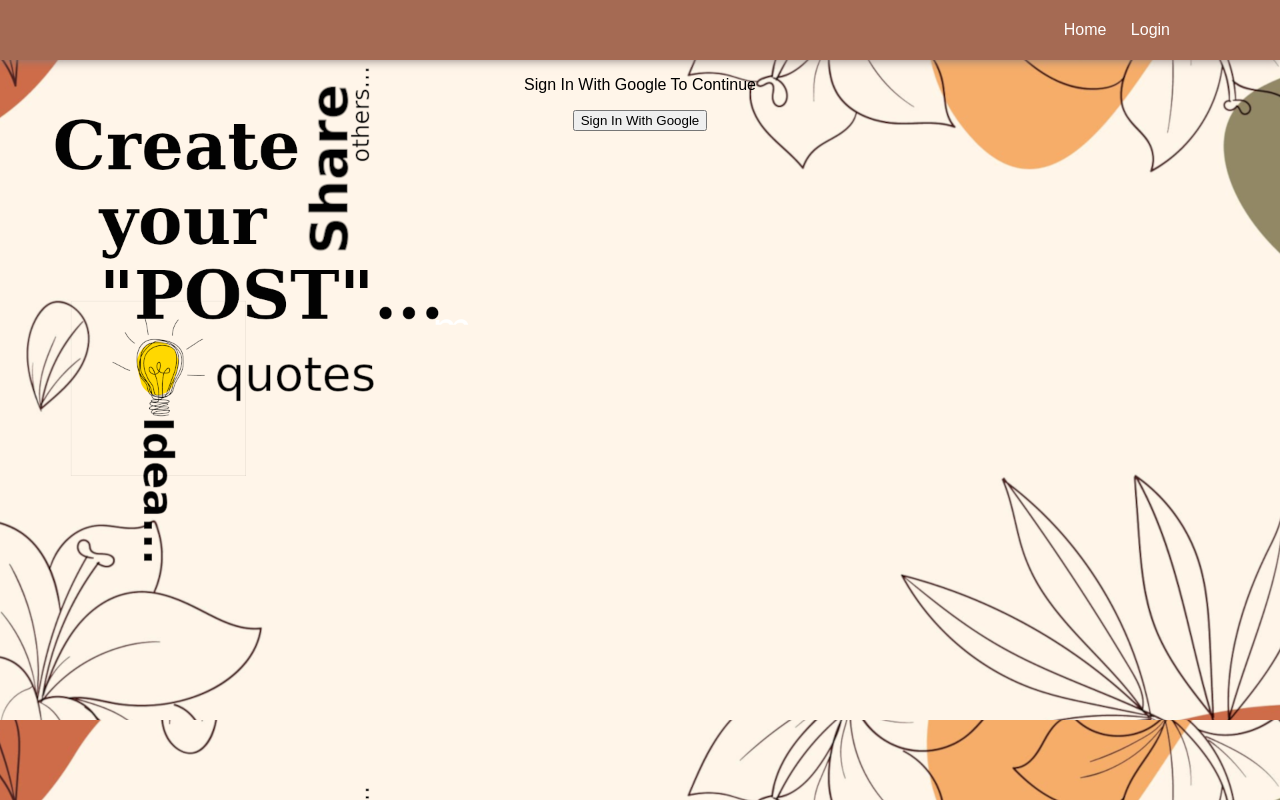
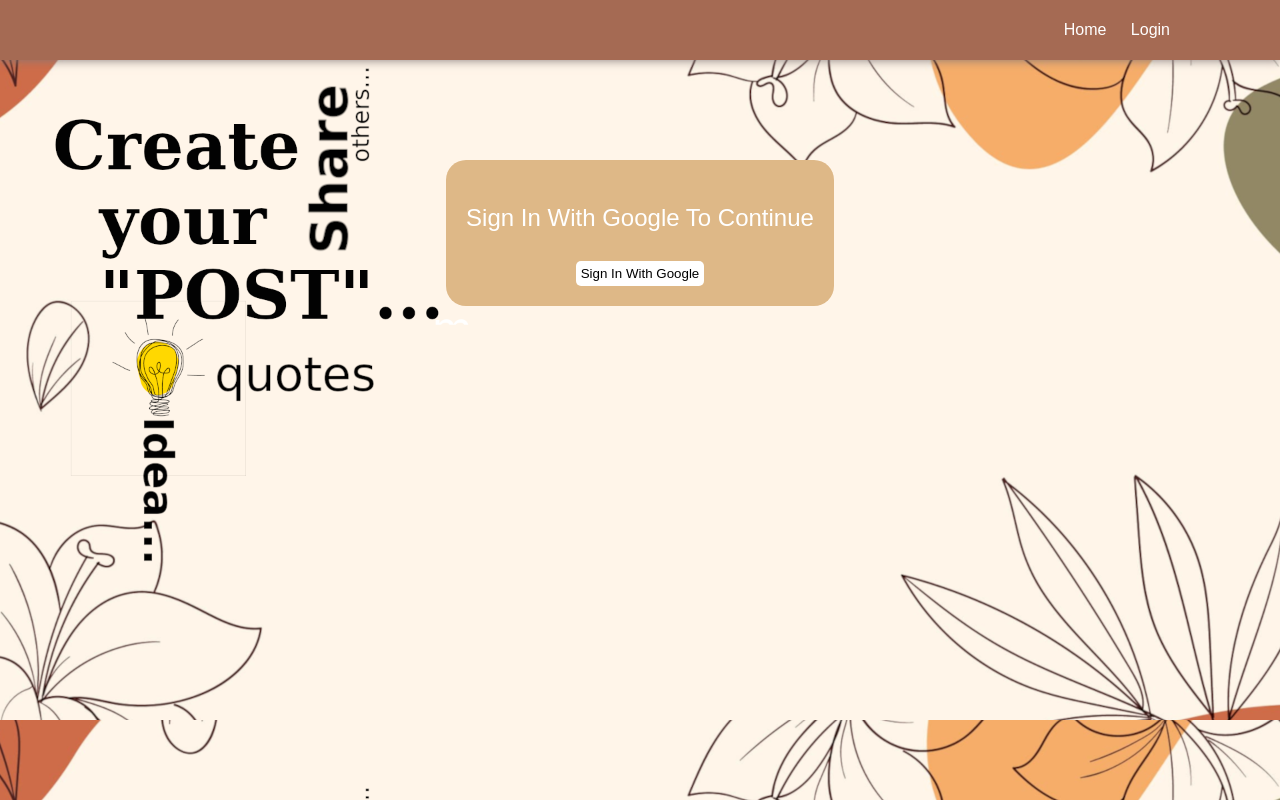
Before and after one commit to saravanakumar99/my-social-media-project, a React (Create React App) app: page /login in a window 1280 px wide. Built offline with nearby package versions, Linux system fonts and the light colour scheme; no server answers; the HTML template or start-up script is replaced by a standard one.

Commit message:
final changes

```diff
--- a/src/App.css
+++ b/src/App.css
@@ -228,3 +228,45 @@ textarea {
   color: #555;
   padding-right: 50px;
 }
+
+
+.home-message {
+  display: flex;
+  justify-content: center;
+  align-items: center;
+  text-align: center;
+  font-size: 1.5rem;
+  display: inline-block;
+  background-color: burlywood;
+  color: #fff;
+  padding: 20px;
+  border-radius: 20px;
+  margin-top: 100px;
+}
+
+.home-message:hover{
+  box-shadow: 2p 2px 10px grey;
+}
+
+.login-message{
+  font-size: 1.5rem;
+  display: inline-block;
+  background-color: burlywood;
+  color: #fff;
+  padding: 20px;
+  border-radius: 20px;
+  margin-top: 100px;
+}
+
+.login-button{
+  background-color: rgb(255, 255, 255);
+  border: none;
+  border-radius: 5px;
+  padding: 5px;
+  transition: background-color 0.2s ease-in-out;
+  transition: color 0.2s ease-in-out;
+}
+.login-button:hover{
+  background-color: brown;
+  color: #fff;
+}
--- a/src/pages/login.tsx
+++ b/src/pages/login.tsx
@@ -12,9 +12,9 @@ export const Login = () => {
   };
 
   return (
-    <div>
+    <div className="login-message">
       <p> Sign In With Google To Continue </p>
-      <button onClick={signInWithGoogle}> Sign In With Google </button>
+      <button className="login-button" onClick={signInWithGoogle}> Sign In With Google </button>
     </div>
   );
 };
--- a/src/pages/main/main.tsx
+++ b/src/pages/main/main.tsx
@@ -2,6 +2,7 @@ import { useCallback, useEffect, useState } from "react";
 import { getDocs, collection } from "firebase/firestore";
 import { db } from "../../config/firebase";
 import { Post } from "./post";
+import { Link } from "react-router-dom";
 
 export interface Posts {
   id: string;
@@ -37,8 +38,9 @@ export const Main = () => {
 
   if (loading) return <p>Loading...</p>;
   if (error) return(
-    <div>
-      please
+    <div className="home-message">
+        <h4>Please log in with your Gmail account to continue,</h4>
+        <Link to='/login'>login</Link>
     </div>
   );
 
```
